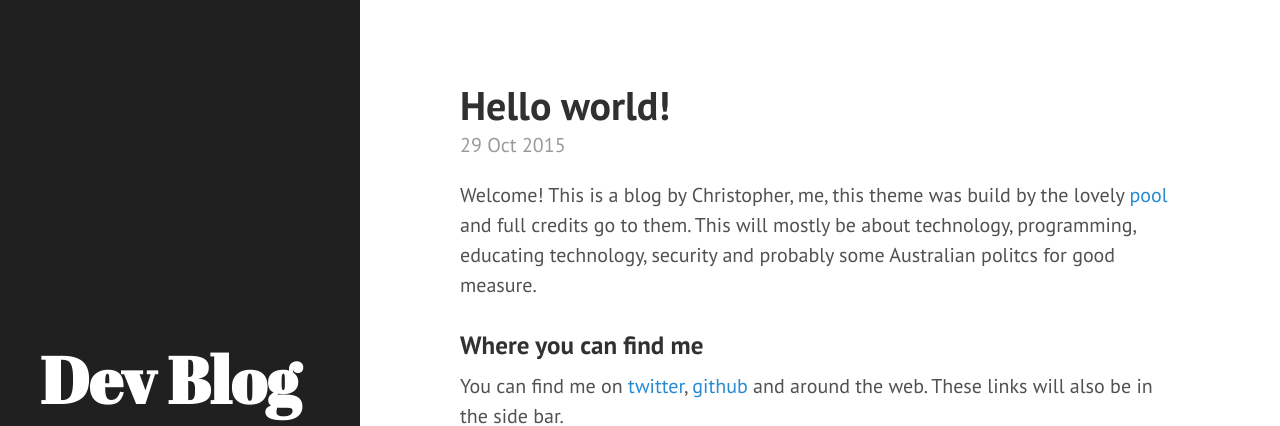
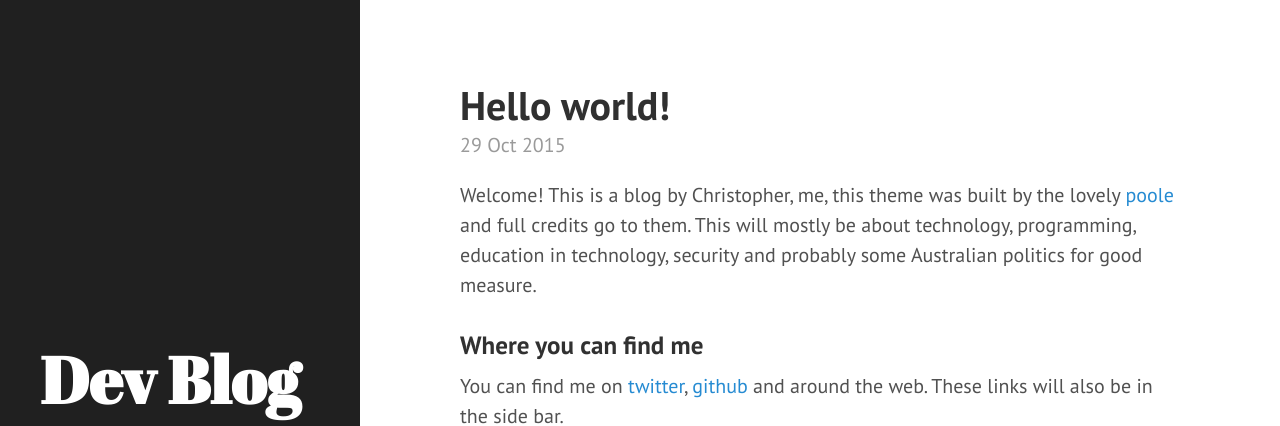
Before and after one commit to crr0004/crr0004.github.io, a Jekyll site: the page built from _posts/2015-10-29-blog-intro.md, in a window 1280 px wide. Shown: the top 426 px of the page. Built offline with Jekyll 4.4.1, drawn with Linux system fonts in a browser that asks for light colours; Markdown is read by kramdown in place of the engine named in the settings.

Commit message:
Fixed some typos in the intro post

```diff
--- a/_posts/2015-10-29-blog-intro.md
+++ b/_posts/2015-10-29-blog-intro.md
@@ -3,7 +3,7 @@ layout: post
 title: Hello world!
 ---
 
-Welcome! This is a blog by Christopher, me, this theme was build by the lovely [pool](https://github.com/poole/hyde) and full credits go to them. This will mostly be about technology, programming, educating technology, security and probably some Australian politcs for good measure.
+Welcome! This is a blog by Christopher, me, this theme was built by the lovely [poole](https://github.com/poole/hyde) and full credits go to them. This will mostly be about technology, programming, education in technology, security and probably some Australian politics for good measure.
 
 ### Where you can find me
 You can find me on [twitter](twitter.com/crr0004), [github](github.com/crr0004) and around the web.
```
